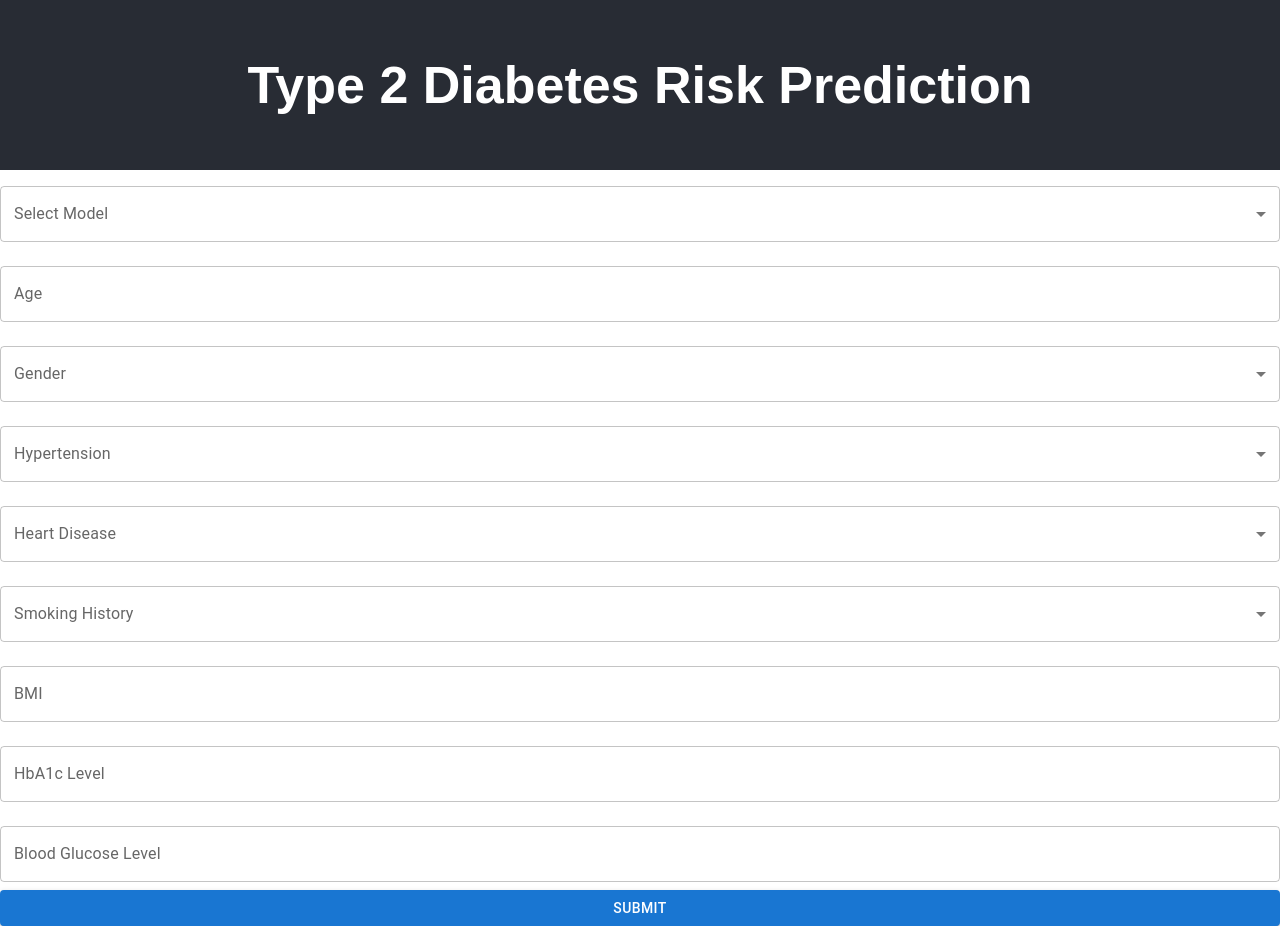
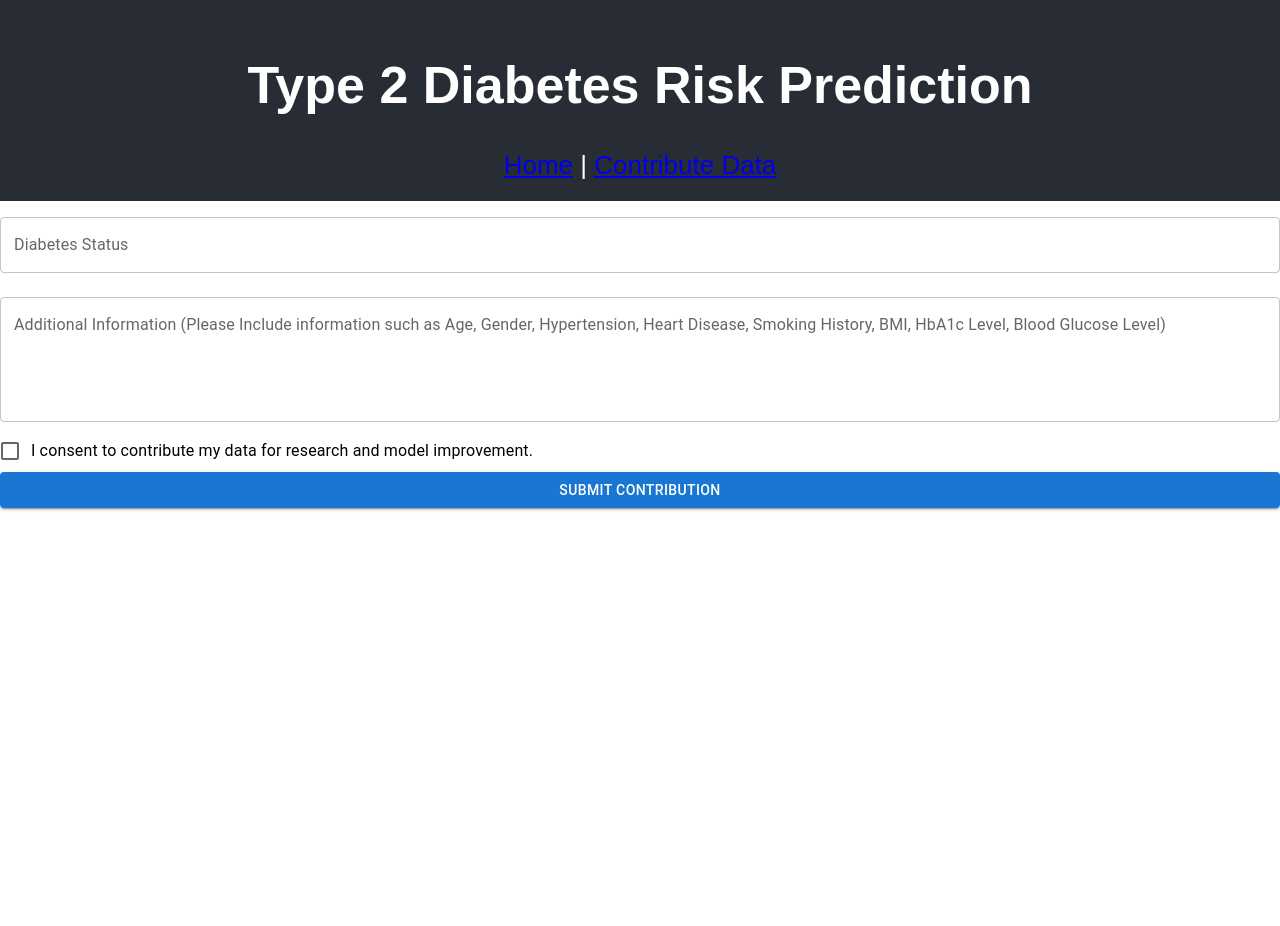
Before and after one commit to RajaATAli/Machine-Learning-For-Early-Disease-Prediction, a React (Create React App) app in the folder frontend/diabetesreactfrontend/: page /contribute in a window 1280 px wide. After the commit the page ends 800 px from the top, so only its background shows below. Built offline with nearby package versions, Linux system fonts and the light colour scheme.

Commit message:
Contribution Form Added

```diff
--- a/frontend/diabetesreactfrontend/package.json
+++ b/frontend/diabetesreactfrontend/package.json
@@ -12,6 +12,7 @@
     "@testing-library/user-event": "^13.5.0",
     "react": "^18.2.0",
     "react-dom": "^18.2.0",
+    "react-router-dom": "^6.21.1",
     "react-scripts": "5.0.1",
     "web-vitals": "^2.1.4"
   },
--- a/frontend/diabetesreactfrontend/src/App.js
+++ b/frontend/diabetesreactfrontend/src/App.js
@@ -1,7 +1,9 @@
 import React, { useState } from 'react';
+import { BrowserRouter as Router, Route, Routes, Link } from 'react-router-dom';
 import DataEntryForm from './components/DataEntryForm';
 import ModelSelection from './components/ModelSelection';
 import ModelDescription from './components/Modeldescription';
+import ContributionForm from './components/ContributionForm';
 import './App.css';
 
 function App() {
@@ -13,16 +15,26 @@ function App() {
   };
 
   return (
+    <Router>
       <div className="App">
         <header className="App-header">
           <h1>Type 2 Diabetes Risk Prediction</h1>
+          <nav>
+            <Link to="/">Home</Link> | <Link to="/contribute">Contribute Data</Link>
+          </nav>
         </header>
+        <Routes>
+          <Route exact path="/" element={
             <main>
               <ModelSelection onModelChange={handleModelChange} />
-        <ModelDescription selectedModel={selectedModel} />
+              <ModelDescription selectedModel={selectedModel} /> {/* Correctly passing selectedModel as a prop */}
               <DataEntryForm />
             </main>
+          } />
+          <Route path="/contribute" element={<ContributionForm />} />
+        </Routes>
       </div>
+    </Router>
   );
 }
 
--- a/frontend/diabetesreactfrontend/src/components/ContributionForm.js
+++ b/frontend/diabetesreactfrontend/src/components/ContributionForm.js
@@ -1,2 +1,67 @@
 // Component for users to submit their actual diabetes status.
 // Includes form fields and consent checkbox.
+import React, { useState } from 'react';
+import { TextField, Checkbox, FormControlLabel, Button, FormGroup } from '@mui/material';
+
+const ContributionForm = () => {
+    const [formData, setFormData] = useState({
+        diabetesStatus: '',
+        additionalInfo: '',
+        consentGiven: false
+    });
+
+    const handleChange = (event) => {
+        const { name, value, type, checked } = event.target;
+        setFormData({
+            ...formData,
+            [name]: type === 'checkbox' ? checked : value
+        });
+    };
+
+    const handleSubmit = (event) => {
+        event.preventDefault();
+        if(formData.consentGiven) {
+            console.log('Form Data:', formData); // Replace with API call or further processing
+        } else {
+            alert('Please provide consent to submit your data.');
+        }
+    };
+
+    return (
+        <form onSubmit={handleSubmit}>
+            <FormGroup>
+                <TextField
+                    name="diabetesStatus"
+                    label="Diabetes Status"
+                    value={formData.diabetesStatus}
+                    onChange={handleChange}
+                    margin="normal"
+                />
+                <TextField
+                    name="additionalInfo"
+                    label="Additional Information (Please Include information such as Age, Gender, Hypertension, Heart Disease, Smoking History, BMI, HbA1c Level, Blood Glucose Level) "
+                    value={formData.additionalInfo}
+                    onChange={handleChange}
+                    margin="normal"
+                    multiline
+                    rows={4}
+                />
+                <FormControlLabel
+                    control={
+                        <Checkbox
+                            name="consentGiven"
+                            checked={formData.consentGiven}
+                            onChange={handleChange}
+                        />
+                    }
+                    label="I consent to contribute my data for research and model improvement."
+                />
+                <Button type="submit" variant="contained" color="primary">
+                    Submit Contribution
+                </Button>
+            </FormGroup>
+        </form>
+    );
+};
+
+export default ContributionForm;
```
Also changed, not shown: 1 other file (tests, documents, lock files or other folders). Lines whose indentation alone changed are shown as unchanged.
